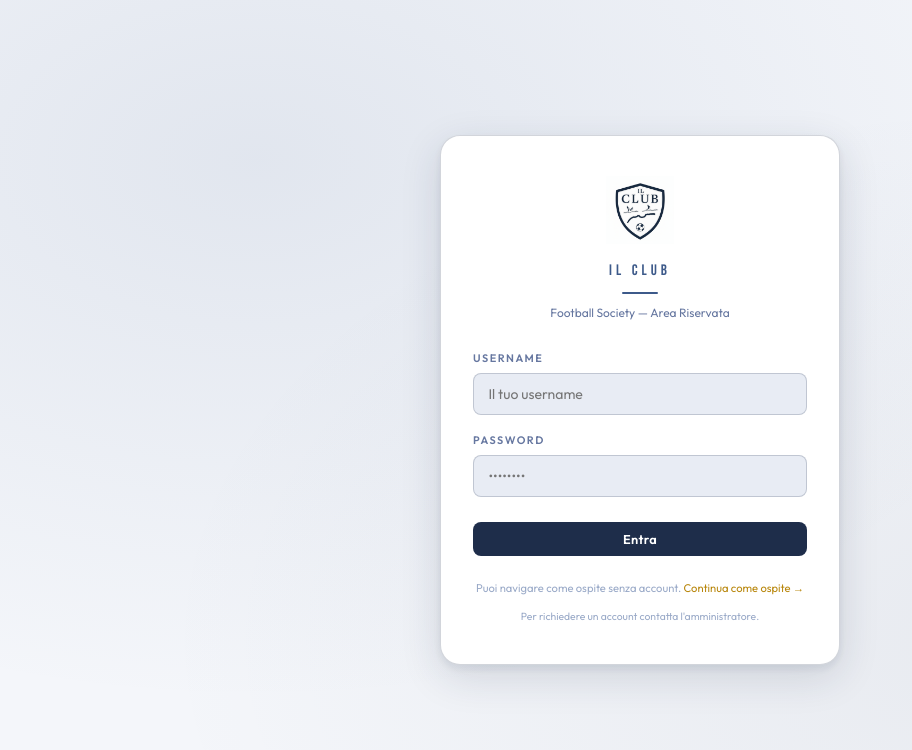
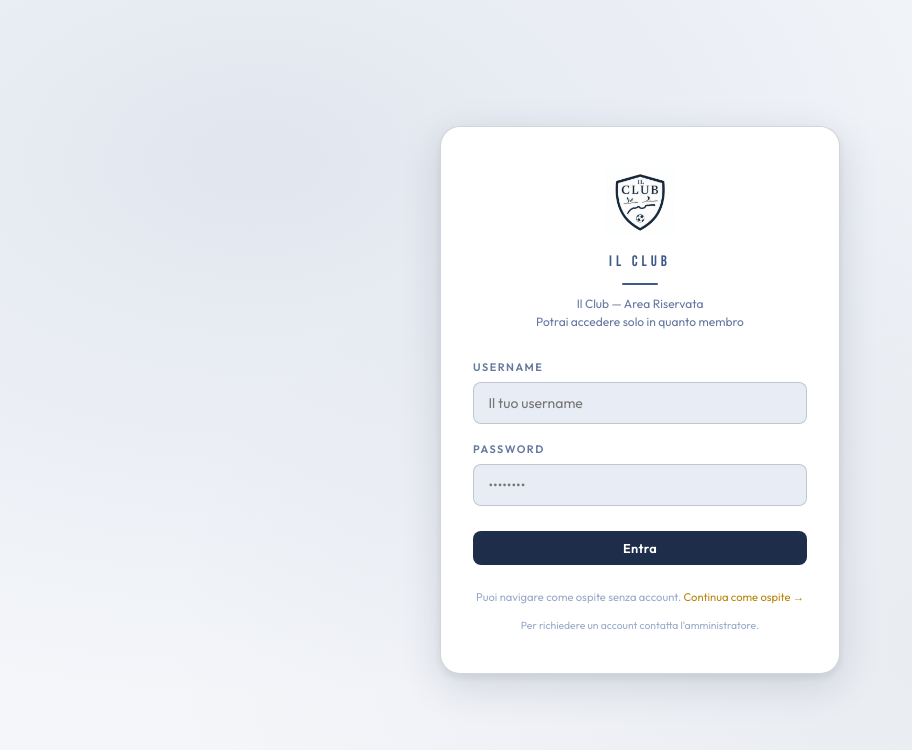
Before and after one commit to loreesanna/ilClub, a plain HTML site: page login.html in a window 1280 px wide. Shown: the whole page, without its empty margins (0-912 px from the left). Drawn offline with Linux system fonts and the light colour scheme.

Commit message:
Update login message for clarity and membership info

```diff
--- a/login.html
+++ b/login.html
@@ -15,7 +15,7 @@
       <img src="./style/img/logov2.png" alt="IL CLUB Logo">
       <div class="login-title">IL CLUB</div>
       <div class="login-divider"></div>
-      <p style="font-size:.75rem;color:var(--muted);margin-top:.5rem">Football Society — Area Riservata</p>
+      <p style="font-size:.75rem;color:var(--muted);margin-top:.5rem">Il Club — Area Riservata <br> Potrai accedere solo in quanto membro</p>
     </div>
 
     <!-- LOGIN ONLY — niente tab registrazione -->
```
